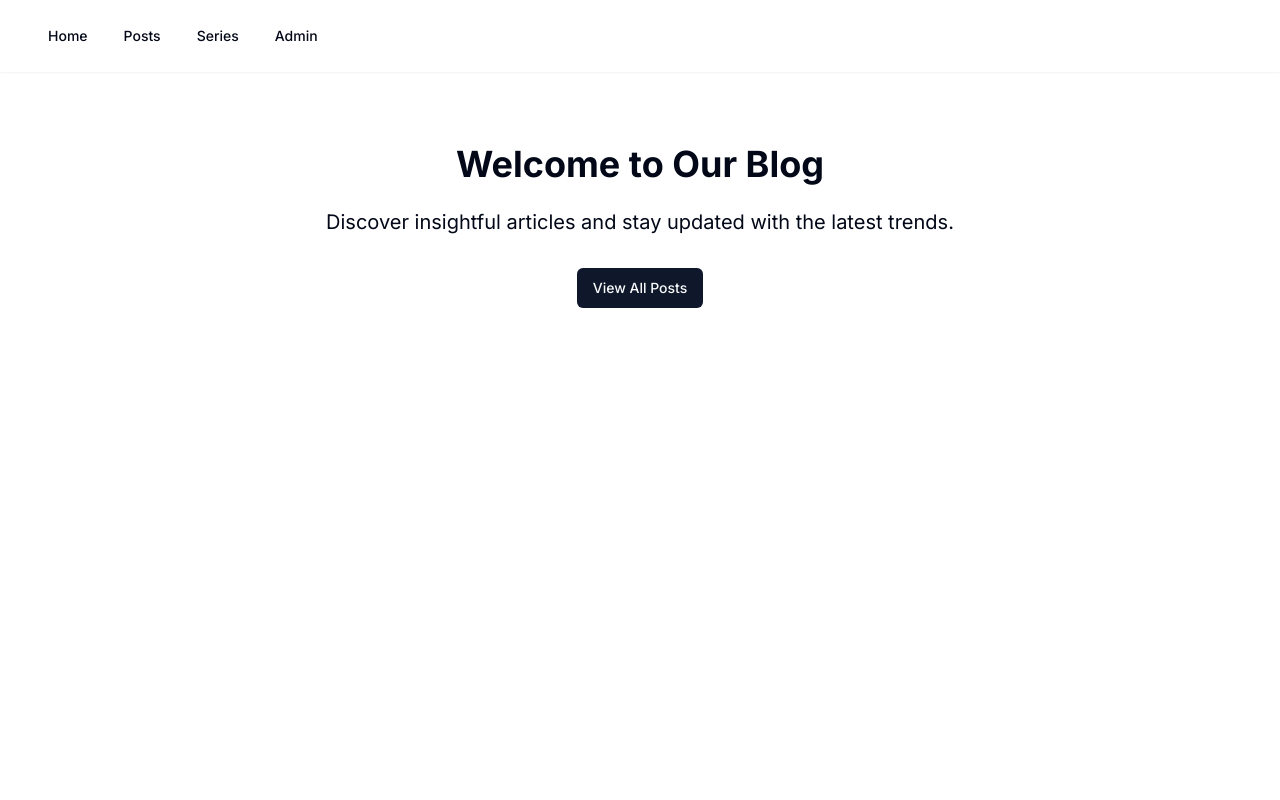
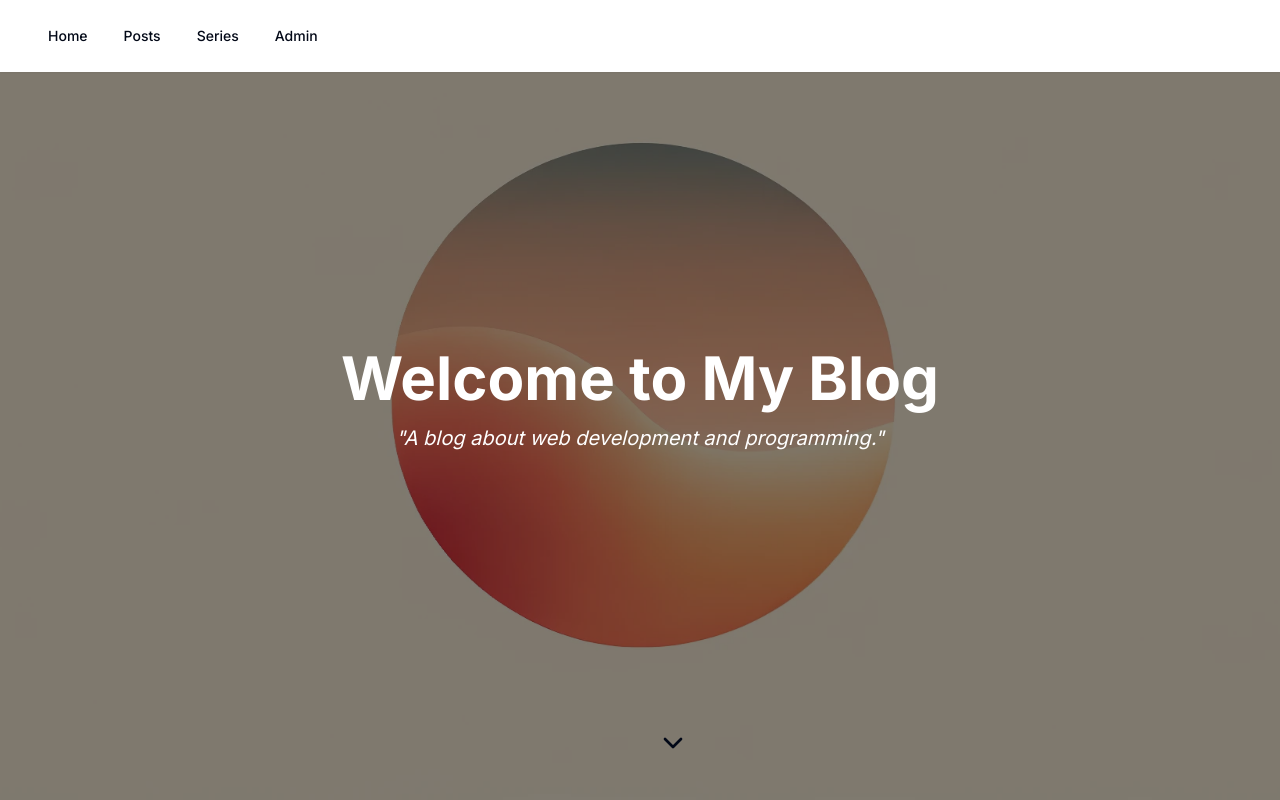
Before and after one commit to ukeSJTU/minerva, a Next.js app: page / in a window 1280 px wide. Shown: the top 800 px of the page. Built offline with nearby package versions, Linux system fonts and the light colour scheme.

Commit message:
feat(ui): :sparkles: use homepage banner in root layout

```diff
--- a/src/app/layout.tsx
+++ b/src/app/layout.tsx
@@ -2,6 +2,7 @@ import type { Metadata } from "next";
 import { Inter } from "next/font/google";
 import "./globals.css";
 import { Navbar } from "@/components/navbar";
+import { HomepageBanner } from "@/components/banner";
 
 const inter = Inter({ subsets: ["latin"] });
 
@@ -19,6 +20,11 @@ export default function RootLayout({
     <html lang="en">
       <body className={inter.className}>
         <Navbar />
+        <HomepageBanner
+          imageUrl="/images/banner_1.jpg"
+          title="Welcome to My Blog"
+          quote="A blog about web development and programming."
+        />
         <div className="pt-20">{children}</div>
       </body>
     </html>
```
